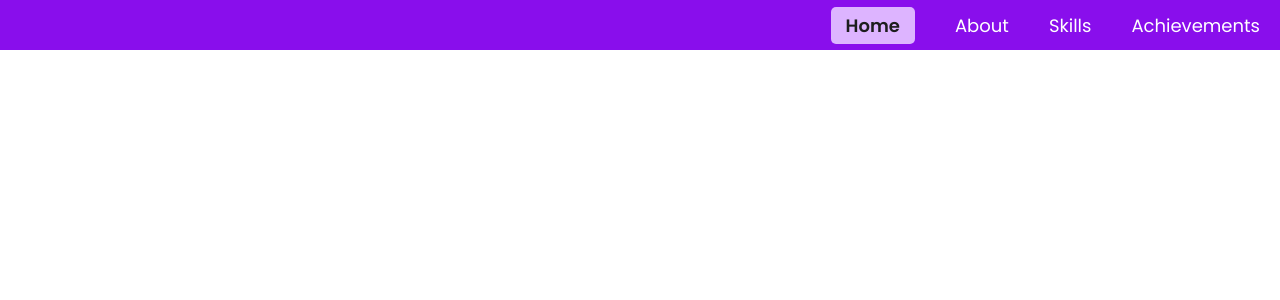
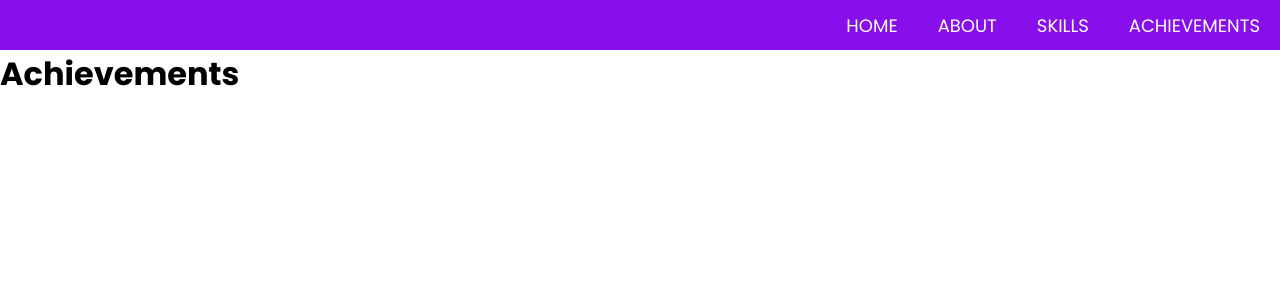
Before and after one commit to ms-ayyanar/portfolio, a Vue app: page /achievements in a window 1280 px wide. Shown: the top 300 px of the page. Built offline with nearby package versions, Linux system fonts and the light colour scheme.

Commit message:
Routes were added and tabs css changed

```diff
--- a/package.json
+++ b/package.json
@@ -9,7 +9,8 @@
     "preview": "vite preview"
   },
   "dependencies": {
-    "vue": "^3.5.18"
+    "vue": "^3.5.18",
+    "vue-router": "^4.5.1"
   },
   "devDependencies": {
     "@vitejs/plugin-vue": "^6.0.1",
--- /dev/null
+++ b/src/components/About.vue
@@ -0,0 +1,9 @@
+<template>
+    <div>
+        <h1>About</h1>
+    </div>
+</template>
+<script setup>
+
+</script>
+<style></style>
--- /dev/null
+++ b/src/components/Achievements.vue
@@ -0,0 +1,9 @@
+<template>
+    <div>
+        <h1>Achievements</h1>
+    </div>
+</template>
+<script setup>
+
+</script>
+<style></style>
--- /dev/null
+++ b/src/components/Home.vue
@@ -0,0 +1,11 @@
+<template>
+    <div>
+        <h1>Home</h1>
+    </div>
+</template>
+<script setup>
+
+</script>
+<style>
+
+</style>
--- a/src/components/MainPage.vue
+++ b/src/components/MainPage.vue
@@ -1,18 +1,21 @@
 <template>
     <nav class="nav-bar">
-        <ul class="nav-tabs">
-            <li v-for="page in  pages " :key="page" :class="{ active: currentTab === page, 'page-name': true }"
-                @click="currentTab = page">
-                {{ page }}
-            </li>
-        </ul>
+        <div class="nav-tabs">
+            <router-link :to="`/${route}`" v-for="route in routerNames " :key="route"
+                :class="{ active: currentTab === route, 'page-name': true }" @click="currentTab = route">
+                {{ route.toUpperCase() }}
+            </router-link>
+        </div>
     </nav>
+
+    <router-view></router-view>
 </template>
 
 <script setup>
 import { ref } from 'vue';
+
 const currentTab = ref("Home");
-const pages = ref(["Home", "About", "Skills", "Achievements"]);
+const routerNames = ref(["home", "about", "skills", "achievements"]);
 
 </script>
 
@@ -32,10 +35,19 @@ const pages = ref(["Home", "About", "Skills", "Achievements"]);
 }
 
 .nav-tabs .page-name {
-    list-style: none;
+    text-decoration: none;
     cursor: pointer;
     caret-color: transparent;
     margin-right: 20px;
+    color: white;
+}
+
+.nav-tabs .page-name:hover:not(.active) {
+    background-color: transparent;
+    border: 2px solid #ddb4ff;
+    color: white;
+    padding: 5px 15px;
+    border-radius: 5px;
 }
 
 .page-name.active {
--- /dev/null
+++ b/src/components/Skills.vue
@@ -0,0 +1,9 @@
+<template>
+    <div>
+        <h1>Skills</h1>
+    </div>
+</template>
+<script setup>
+
+</script>
+<style></style>
--- a/src/main.js
+++ b/src/main.js
@@ -1,5 +1,6 @@
 import { createApp } from 'vue'
 import './style.css'
-import App from './App.vue'
+import App from './App.vue';
+import router from './routes/router';
 
-createApp(App).mount('#app')
+createApp(App).use(router).mount('#app')
```
Also changed, not shown: src/routes/router.js (added, +22 -0 lines), src/assets/images/me.png (added), 1 other file (tests, documents, lock files or other folders).
